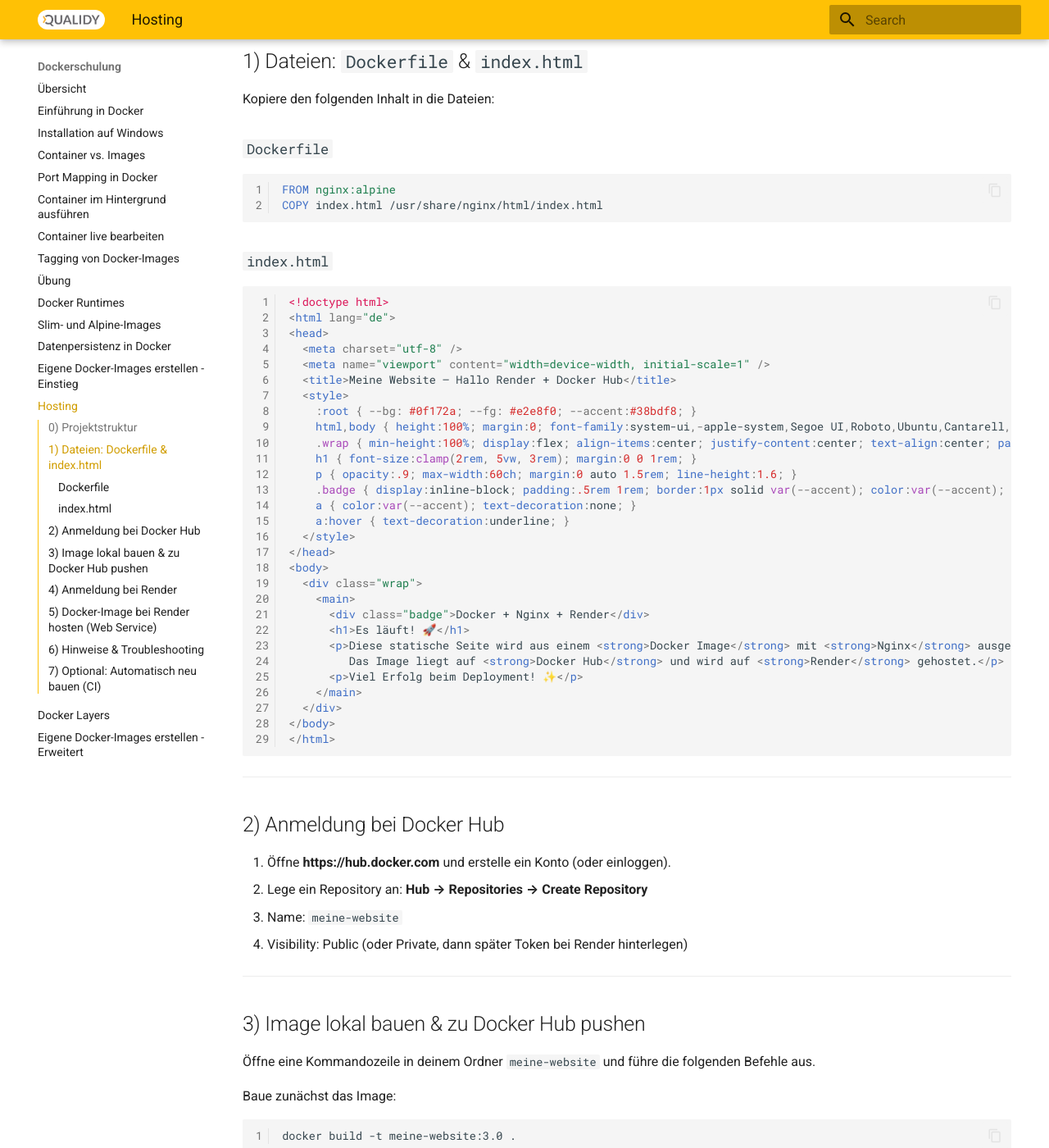
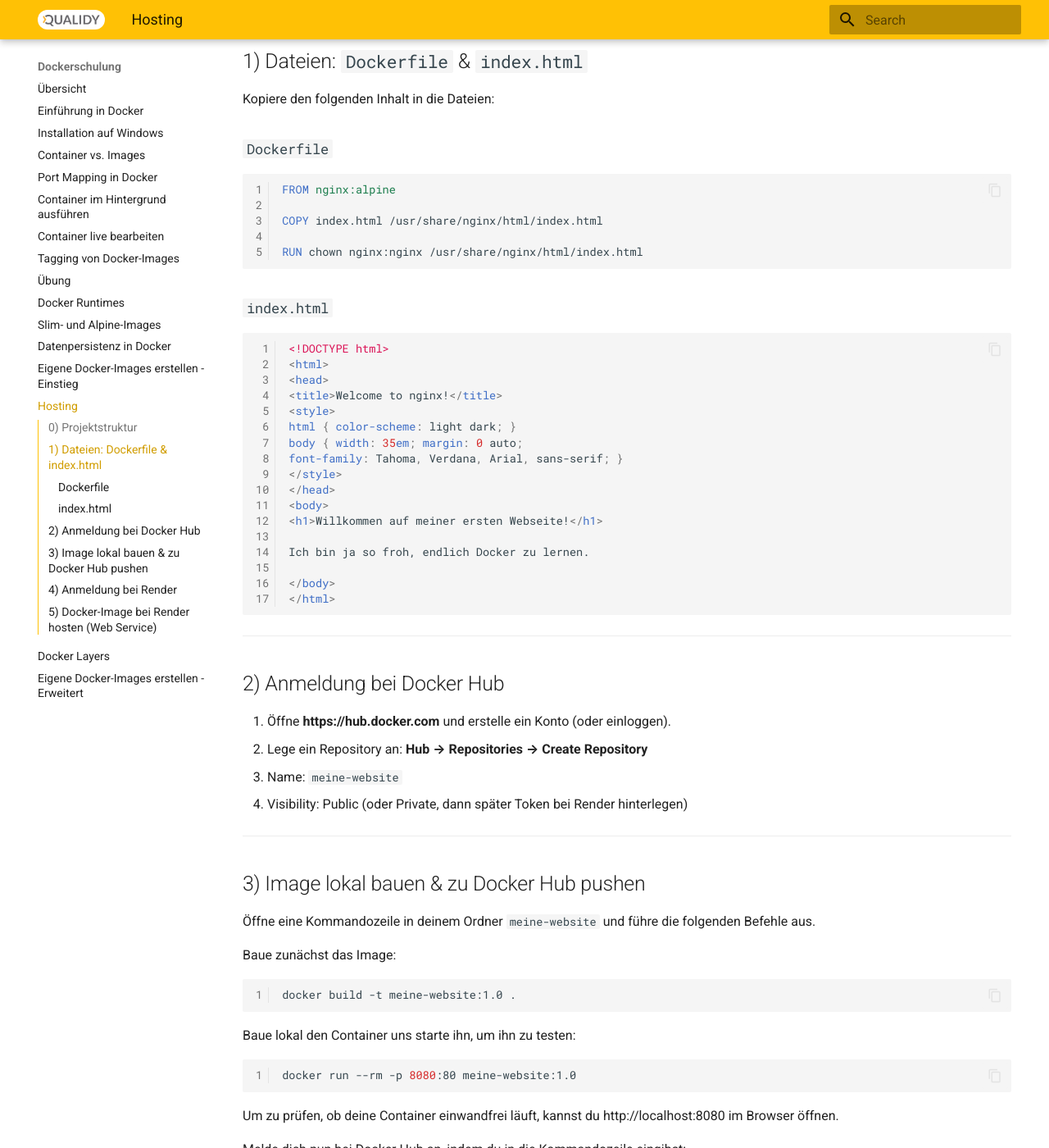
Before and after one commit to Qualidy/wiki-docker, an MkDocs documentation site: the page built from docs/content/host.md, in a window 1280 px wide and 1400 px high, scrolled down 518 px. Shown: the whole window at 82% size. Built offline with MkDocs 1.6.1 and Material for MkDocs 9.7.7, drawn with Linux system fonts in a browser that asks for light colours; some of the changed text lies outside the part shown.

Commit message:
Anleitung weiter vereinfacht

````diff
--- a/docs/content/host.md
+++ b/docs/content/host.md
@@ -23,38 +23,29 @@
 ### `Dockerfile`
 ```dockerfile
 FROM nginx:alpine
+
 COPY index.html /usr/share/nginx/html/index.html
+
+RUN chown nginx:nginx /usr/share/nginx/html/index.html
 ```
 
 ### `index.html`
 ```html
-<!doctype html>
-<html lang="de">
+<!DOCTYPE html>
+<html>
 <head>
-  <meta charset="utf-8" />
-  <meta name="viewport" content="width=device-width, initial-scale=1" />
-  <title>Meine Website – Hallo Render + Docker Hub</title>
-  <style>
-    :root { --bg: #0f172a; --fg: #e2e8f0; --accent:#38bdf8; }
-    html,body { height:100%; margin:0; font-family:system-ui,-apple-system,Segoe UI,Roboto,Ubuntu,Cantarell,"Helvetica Neue",sans-serif; background:var(--bg); color:var(--fg); }
-    .wrap { min-height:100%; display:flex; align-items:center; justify-content:center; text-align:center; padding:3rem; }
-    h1 { font-size:clamp(2rem, 5vw, 3rem); margin:0 0 1rem; }
-    p { opacity:.9; max-width:60ch; margin:0 auto 1.5rem; line-height:1.6; }
-    .badge { display:inline-block; padding:.5rem 1rem; border:1px solid var(--accent); color:var(--accent); border-radius:999px; font-weight:600; letter-spacing:.02em; }
-    a { color:var(--accent); text-decoration:none; }
-    a:hover { text-decoration:underline; }
-  </style>
+<title>Welcome to nginx!</title>
+<style>
+html { color-scheme: light dark; }
+body { width: 35em; margin: 0 auto;
+font-family: Tahoma, Verdana, Arial, sans-serif; }
+</style>
 </head>
 <body>
-  <div class="wrap">
-    <main>
-      <div class="badge">Docker + Nginx + Render</div>
-      <h1>Es läuft! 🚀</h1>
-      <p>Diese statische Seite wird aus einem <strong>Docker Image</strong> mit <strong>Nginx</strong> ausgeliefert.
-         Das Image liegt auf <strong>Docker Hub</strong> und wird auf <strong>Render</strong> gehostet.</p>
-      <p>Viel Erfolg beim Deployment! ✨</p>
-    </main>
-  </div>
+<h1>Willkommen auf meiner ersten Webseite!</h1>
+
+Ich bin ja so froh, endlich Docker zu lernen.
+
 </body>
 </html>
 ```
@@ -77,13 +68,13 @@
 Baue zunächst das Image:
 
 ```bash
-docker build -t meine-website:3.0 .
+docker build -t meine-website:1.0 .
 ```
 
 Baue lokal den Container uns starte ihn, um ihn zu testen:
 
 ```bash
-docker run --rm -p 8080:80 meine-website:3.0
+docker run --rm -p 8080:80 meine-website:1.0
 ```
 
 Um zu prüfen, ob deine Container einwandfrei läuft, kannst du http://localhost:8080 im Browser öffnen.
@@ -100,13 +91,13 @@
 ⚠ Ersetze `DEINUSER` unten durch **deinen** Docker-Hub-Benutzernamen (z. B. `viktorreichert`)
 
 ```bash
-docker tag meine-website:3.0 DEINUSER/meine-website:3.0
+docker tag meine-website:1.0 DEINUSER/meine-website:1.0
 ```
 
 Du kannst nun dein Image auf Docker Hub uploaden mit dem folgenden Befehl:
 
 ```bash
-docker push DEINUSER/meine-website:3.0
+docker push DEINUSER/meine-website:1.0
 ```
 
 ⚠ Wenn der Upload nicht erlaubt wird, melde dich von Docker Hub ab
@@ -142,9 +133,9 @@
    - Falls privat: Docker-Hub-Login/Access-Token hinterlegen.
 4. **Image URL:**
    ```
-   DEINUSER/meine-website:3.0
+   DEINUSER/meine-website:1.0
    ```
-   (optional vollqualifiziert: `docker.io/DEINUSER/meine-website:3.0`)
+   (optional vollqualifiziert: `docker.io/DEINUSER/meine-website:1.0`)
 5. **Region:** EU-Region (z. B. Frankfurt),
    **Service Type:** Web Service,
    **Instance Type/Plan:** nach Bedarf (Free für Tests).
@@ -155,21 +146,5 @@
 
 ---
 
-## 6) Hinweise & Troubleshooting
-
-- **Port/Health:** Das Nginx-Image lauscht auf `80`. In Render deshalb **Port 80** konfigurieren.
-- **Private Images:** In den Service-Settings bei Render **Docker Hub Credentials** hinterlegen (Username + Access Token mit `read:packages`).
-- **Image nicht gefunden?** Prüfe Tag/Name exakt (alles kleingeschrieben).
-- **Neu deployen:** In Render → Service öffnen → **Manual Deploy → Deploy latest image**.
-- **Logs prüfen:** In Render → Service → **Logs**.
-
----
-
-## 7) Optional: Automatisch neu bauen (CI)
-
-Wenn deine Seite sich ändert, baue lokal neu und pushe den gleichen Tag oder nutze **versionierte Tags** (z. B. `3.1`, `3.2`) und aktualisiere in Render den Tag. Alternativ kannst du Render „Auto-Deploy latest image“ aktivieren (wenn unterstützt).
-
----
-
 **Fertig!**
 Damit hast du eine statische Seite via Nginx als Docker-Image **auf Docker Hub** und hostest dieses Image als **Web Service bei Render**.
````
